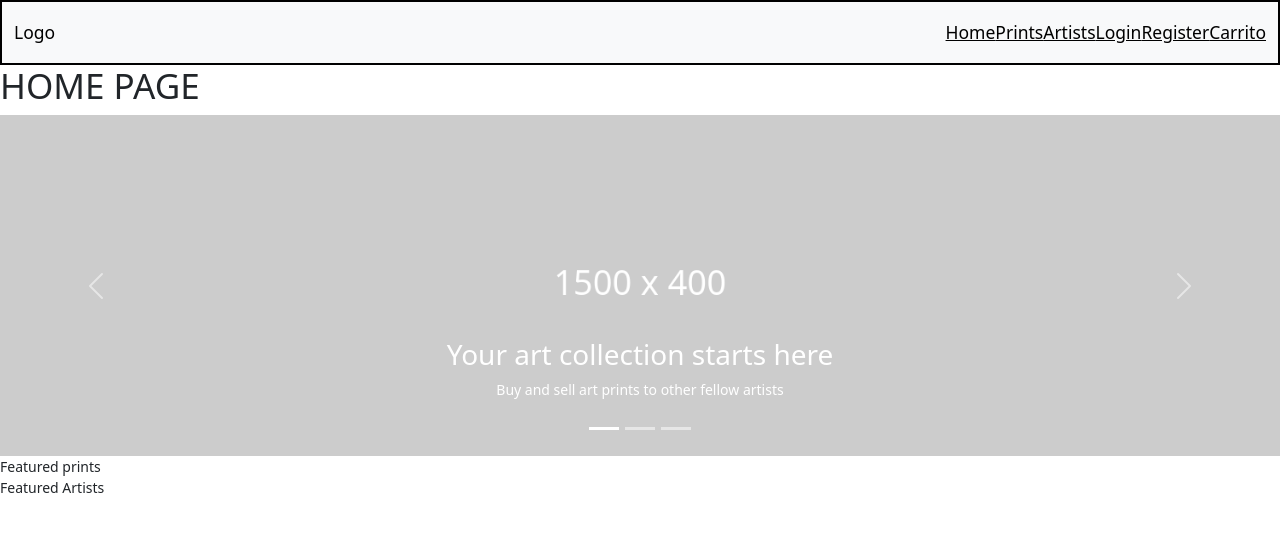
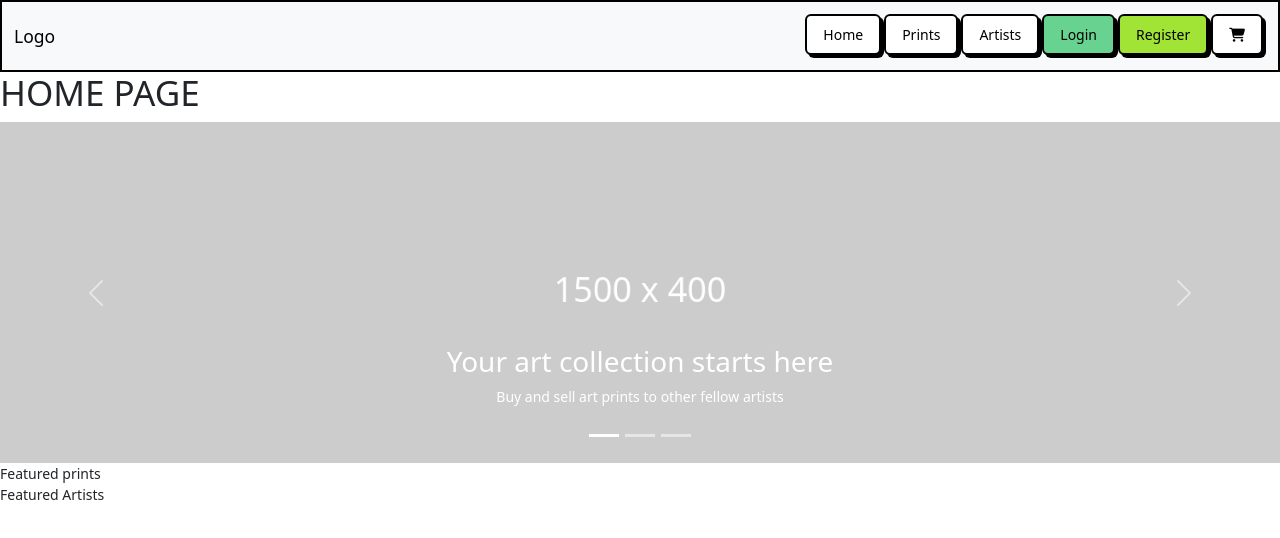
Before and after one commit to ValeEseve/ProyectoFinalDL, a React (Vite) app: page / in a window 1280 px wide. Shown: the top 538 px of the page. Built offline with nearby package versions, Linux system fonts and the light colour scheme.

Commit message:
cambios en footer, navbar, cards y featured

```diff
--- a/index.html
+++ b/index.html
@@ -4,6 +4,7 @@
     <meta charset="UTF-8" />
     <link rel="icon" type="image/svg+xml" href="/vite.svg" />
     <meta name="viewport" content="width=device-width, initial-scale=1.0" />
+    <script src="https://kit.fontawesome.com/4425dd6319.js" crossorigin="anonymous"></script>
     <title>PrintsxPrints</title>
   </head>
   <body>
--- a/src/components/CardPrint.jsx
+++ b/src/components/CardPrint.jsx
@@ -1,8 +1,8 @@
 import React from 'react'
 
-const CardPrint = () => {
+const CardPrint = (props) => {
     return (
-        <div>
+        <article>
             <div class="card" style="width: 18rem;">
                 <img src="..." class="card-img-top" alt="..."/>
                     <div class="card-body">
@@ -11,7 +11,7 @@ const CardPrint = () => {
                         <a href="#" class="btn btn-primary">Go somewhere</a>
                     </div>
             </div>
-        </div>
+        </article>
     )
 }
 
--- a/src/components/FeaturedArtists.jsx
+++ b/src/components/FeaturedArtists.jsx
@@ -1,6 +1,7 @@
-import React from 'react'
+import React, { useContext } from 'react'
 
 const FeaturedArtists = () => {
+
   return (
     <div>
       Featured Artists
--- a/src/components/FeaturedPrints.jsx
+++ b/src/components/FeaturedPrints.jsx
@@ -1,10 +1,19 @@
-import React from 'react'
+import { useContext } from 'react'
+import { PrintContext } from '../context/PrintContext'
 
 const FeaturedPrints = () => {
+    const {prints} = useContext(PrintContext)
+
+
   return (
-    <div>
+    <section>
       Featured prints
-    </div>
+      <div className='container-fluid'>
+        <article>
+
+        </article>
+      </div>
+    </section>
   )
 }
 
--- a/src/components/Footer.jsx
+++ b/src/components/Footer.jsx
@@ -2,9 +2,9 @@ import React from 'react'
 
 const Footer = () => {
   return (
-    <div>
+    <footer>
 
-    </div>
+    </footer>
   )
 }
 
--- a/src/components/Navbar.jsx
+++ b/src/components/Navbar.jsx
@@ -1,9 +1,7 @@
-import React from 'react'
 import { Link } from 'react-router-dom'
 
 const Navbar = () => {
     return (
-        <div>
         <nav className="navbar navbar-expand-lg bg-body-tertiary">
             <div className="container-fluid">
                 <a className="navbar-brand" href="#">Logo</a>
@@ -13,22 +11,22 @@ const Navbar = () => {
                 <div className="collapse navbar-collapse" id="navbarSupportedContent">
                     <ul className="navbar-nav ms-auto mb-2 mb-lg-0">
                         <li className="nav-item">
-                                <Link to={"/"}>Home</Link>
+                            <Link to={"/"}> <button className='btn btn-secondary'>Home</button> </Link>
                         </li>
                         <li className="nav-item">
-                                <Link to={"/prints"}>Prints</Link>
+                            <Link to={"/prints"}><button className='btn btn-secondary'>Prints</button></Link>
                         </li>
                         <li className="nav-item">
-                                <Link to={"/artists"}>Artists</Link>
+                            <Link to={"/artists"}><button className='btn btn-secondary'>Artists</button></Link>
                         </li>
                         <li className="nav-item">
-                                <Link to={"/login"}>Login</Link>
+                            <Link to={"/login"}><button className='btn btn-success'>Login</button></Link>
                         </li>
                         <li className="nav-item">
-                                <Link to={"/register"}>Register</Link>
+                            <Link to={"/register"}><button className='btn btn-primary'>Register</button></Link>
                         </li>
                         <li className="nav-item">
-                                <Link to={"/cart"}>Carrito</Link>
+                            <Link to={"/cart"}><button className='btn btn-secondary'><i class="fa-solid fa-cart-shopping"></i></button></Link>
                         </li>
                     </ul>
                     {/* <form className="d-flex" role="search">
@@ -38,7 +36,6 @@ const Navbar = () => {
                 </div>
             </div>
         </nav>
-        </div>
     )
 }
 
```
Also changed, not shown: src/components/CardArtist.jsx (+6 -3 lines). Lines whose indentation alone changed are shown as unchanged.
